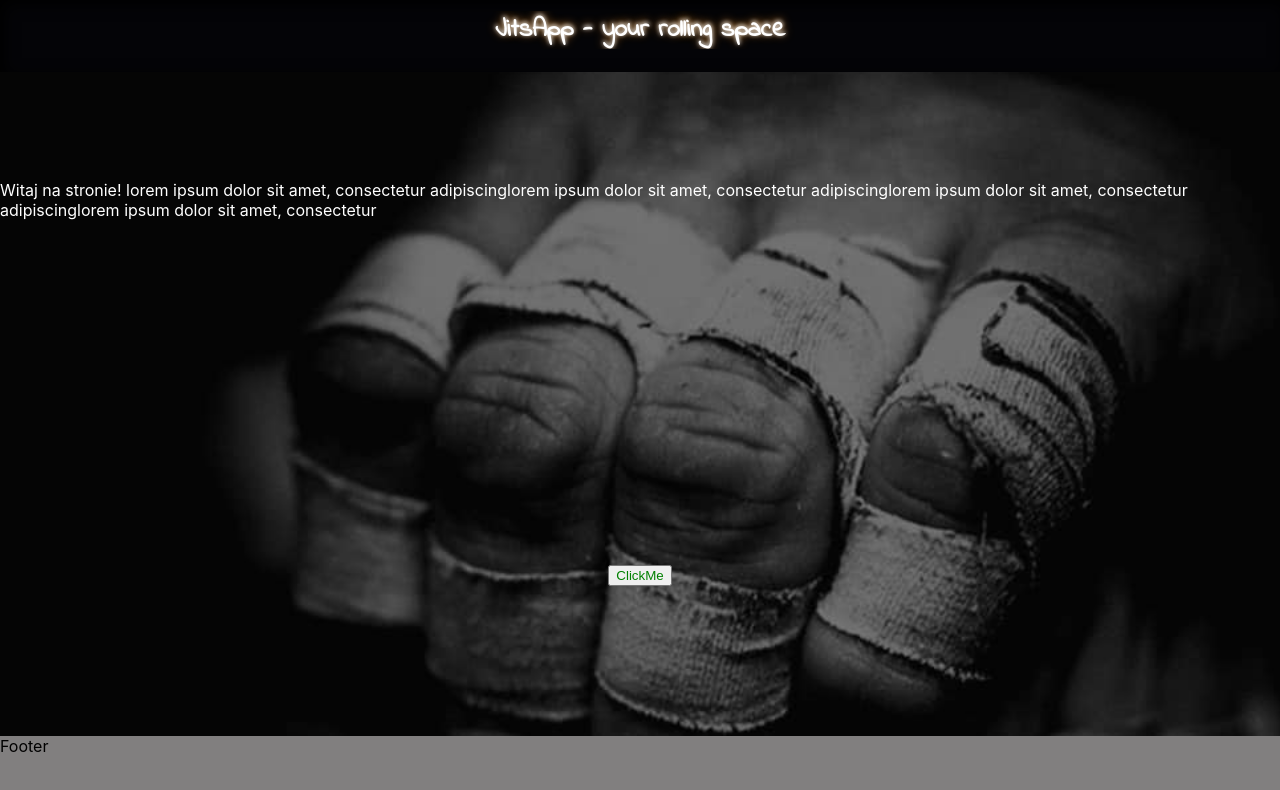
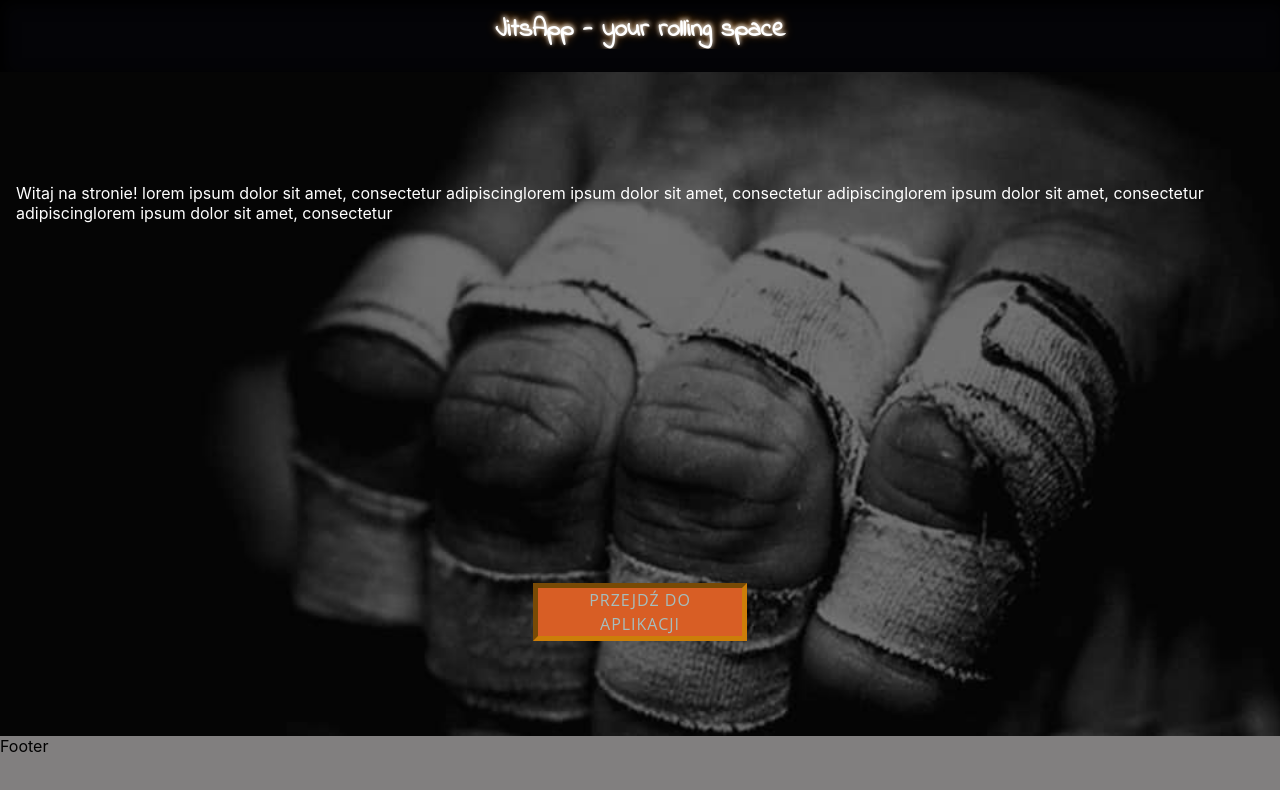
Before and after one commit to Arssin/JitsApp, a React (Create React App) app: page / in a window 1280 px wide. Shown: the top 790 px of the page. Built offline with nearby package versions, Linux system fonts and the light colour scheme.

Commit message:
Add animated button to start

```diff
--- a/src/Home/Home.jsx
+++ b/src/Home/Home.jsx
@@ -8,7 +8,7 @@ export function HomePage() {
         adipiscinglorem ipsum dolor sit amet, consectetur adipiscinglorem ipsum dolor sit amet, consectetur
       </div>
       <div className={styles.homeDivBtn}>
-        <button className={styles.homeBtn}>ClickMe</button>
+        <a href="#" className={styles.homeBtn} data-back="Ossssss!" data-front="Przejdź do aplikacji"></a>
       </div>
     </div>
   );
--- a/src/Home/Home.module.scss
+++ b/src/Home/Home.module.scss
@@ -4,7 +4,7 @@
   flex-direction: column;
   align-items: center;
   justify-content: center;
-  gap: 19rem;
+  gap: 15rem;
   background: url(../images/home-background-main.jpg) no-repeat fixed;
   -webkit-background-size: cover;
   -moz-background-size: cover;
@@ -13,13 +13,68 @@
 
   .homeText {
     color: white;
-    height: 5rem;
+    height: 10rem;
+    margin: 1rem 1rem 0 1rem;
   }
 
-  .homeDivBtn {
-    height: 4rem;
-    .homeBtn {
-      color: green;
+  .homeBtn {
+    opacity: 1;
+    outline: 0;
+    color: rgb(213, 222, 226);
+    position: relative;
+    line-height: 1.5rem;
+    text-align: center;
+    letter-spacing: 1px;
+    display: inline-block;
+    text-decoration: none;
+    font-family: 'Open Sans';
+    text-transform: uppercase;
+    font-size: 0.8rem bold;
+
+    &:hover {
+      &:after {
+        opacity: 1;
+        transform: translateY(0) rotateX(0);
+      }
+
+      &:before {
+        opacity: 0;
+        transform: translateY(50%) rotateX(90deg);
+      }
+    }
+
+    &:after {
+      top: 0;
+      left: 0;
+      opacity: 0;
+      width: 100%;
+      color: #323237;
+      transition: 0.5s;
+      position: absolute;
+      background: #5190ee;
+      content: attr(data-back);
+      transform: translateY(-50%) rotateX(90deg);
+      border: 5px inset #1c6ea4;
+      height: 3rem;
+      line-height: 3rem;
+    }
+
+    &:before {
+      top: 0;
+      left: 0;
+      opacity: 1;
+      color: #a6bebe;
+      display: block;
+      padding: 0 30px;
+      transition: 0.5s;
+      position: relative;
+      background: #d85e25;
+      content: attr(data-front);
+      transform: translateY(0) rotateX(0);
+      border: 5px inset #cc7e09;
+      height: 3rem;
+      width: 9rem;
+      line-height: 1.5rem;
     }
   }
 }
--- a/src/PageLayout/Pagelayout.module.scss
+++ b/src/PageLayout/Pagelayout.module.scss
@@ -1,4 +1,5 @@
 .container {
   display: flex;
   flex-direction: column;
+  box-sizing: border-box;
 }
```
